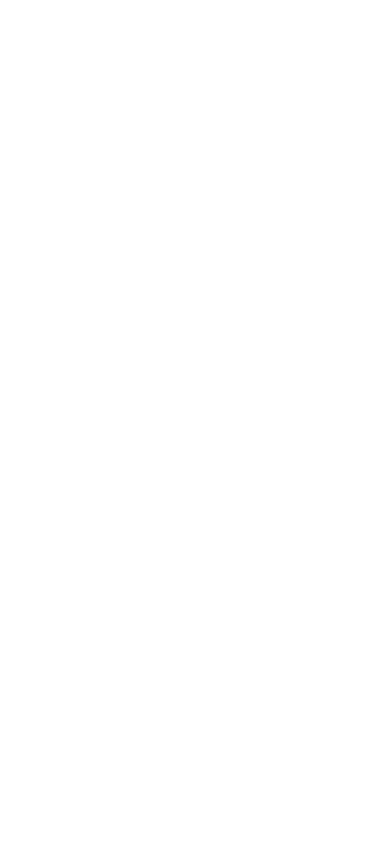
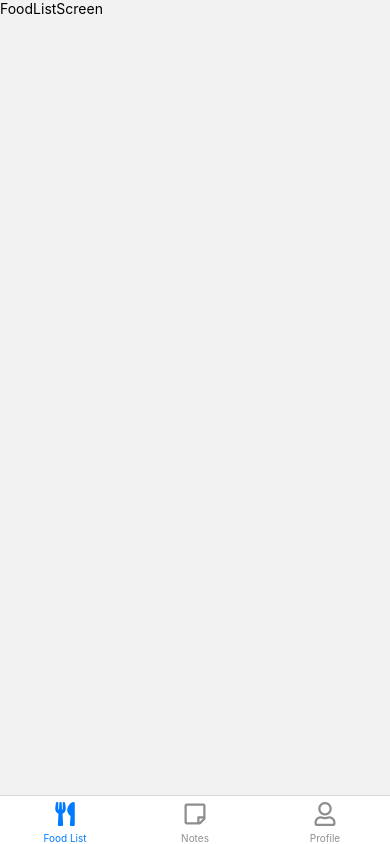
Before and after one commit to kashsbd/foodsense, a React Native app: screen /FoodList in a window 390 px wide. Built offline with nearby package versions, Linux system fonts and the light colour scheme.

Commit message:
feat: frontend template is done

```diff
--- a/App.js
+++ b/App.js
@@ -1,14 +1,51 @@
-import { StyleSheet, View } from "react-native";
+import { NavigationContainer } from "@react-navigation/native";
+import { createBottomTabNavigator } from "@react-navigation/bottom-tabs";
+import { FontAwesome5 } from "@expo/vector-icons";
 
+import FoodStackComponent from "./screens/food/navigation/FoodStackComponent";
+import NoteStackComponent from "./screens/note/navigation/NoteStackComponent";
+import ProfileScreen from "./screens/profile/ProfileScreen";
+
+const BottomTabs = createBottomTabNavigator();
 export default function App() {
-  return <View style={styles.container}></View>;
+  return (
+    <NavigationContainer>
+      <BottomTabs.Navigator
+        activeColor="#fff"
+        inactiveColor="black"
+        screenOptions={{ headerShown: false }}
+      >
+        <BottomTabs.Screen
+          name="FoodStack"
+          component={FoodStackComponent}
+          options={{
+            title: "Food List",
+            tabBarIcon: ({ color }) => (
+              <FontAwesome5 name="utensils" size={24} color={color} />
+            ),
+          }}
+        />
+        <BottomTabs.Screen
+          name="NoteStack"
+          component={NoteStackComponent}
+          options={{
+            title: "Notes",
+            tabBarIcon: ({ color }) => (
+              <FontAwesome5 name="sticky-note" size={24} color={color} />
+            ),
+          }}
+        />
+        <BottomTabs.Screen
+          name="ProfileScreen"
+          component={ProfileScreen}
+          options={{
+            title: "Profile",
+            tabBarIcon: ({ color }) => (
+              <FontAwesome5 name="user" size={24} color={color} />
+            ),
+          }}
+        />
+      </BottomTabs.Navigator>
+    </NavigationContainer>
+  );
 }
-
-const styles = StyleSheet.create({
-  container: {
-    flex: 1,
-    backgroundColor: "#fff",
-    alignItems: "center",
-    justifyContent: "center",
-  },
-});
--- /dev/null
+++ b/screens/auth/navigation/AuthStackComponent.js
@@ -0,0 +1 @@
+import { createNativeStackNavigator } from "@react-navigation/native-stack";
--- /dev/null
+++ b/screens/food/FoodListScreen.js
@@ -0,0 +1,10 @@
+import React from "react";
+import { Text, StyleSheet } from "react-native";
+
+function FoodListScreen() {
+  return <Text>FoodListScreen</Text>;
+}
+
+const styles = StyleSheet.create({});
+
+export default FoodListScreen;
--- /dev/null
+++ b/screens/food/navigation/FoodStackComponent.js
@@ -0,0 +1,18 @@
+import { createNativeStackNavigator } from "@react-navigation/native-stack";
+
+import FoodListScreen from "../FoodListScreen";
+
+const FoodStack = createNativeStackNavigator();
+function FoodStackComponent() {
+  return (
+    <FoodStack.Navigator initialRouteName="FoodList">
+      <FoodStack.Screen
+        name="FoodList"
+        component={FoodListScreen}
+        options={{ headerShown: false }}
+      />
+    </FoodStack.Navigator>
+  );
+}
+
+export default FoodStackComponent;
--- /dev/null
+++ b/screens/note/NoteListScreen.js
@@ -0,0 +1,10 @@
+import React from "react";
+import { Text, StyleSheet } from "react-native";
+
+function NoteListScreen() {
+  return <Text>NoteListScreen</Text>;
+}
+
+const styles = StyleSheet.create({});
+
+export default NoteListScreen;
--- /dev/null
+++ b/screens/note/navigation/NoteStackComponent.js
@@ -0,0 +1,18 @@
+import { createNativeStackNavigator } from "@react-navigation/native-stack";
+
+import NoteListScreen from "../NoteListScreen";
+
+const NoteStack = createNativeStackNavigator();
+function NoteStackComponent() {
+  return (
+    <NoteStack.Navigator initialRouteName="NoteList">
+      <NoteStack.Screen
+        name="NoteList"
+        component={NoteListScreen}
+        options={{ headerShown: false }}
+      />
+    </NoteStack.Navigator>
+  );
+}
+
+export default NoteStackComponent;
--- /dev/null
+++ b/screens/profile/ProfileScreen.js
@@ -0,0 +1,10 @@
+import React from "react";
+import { Text, StyleSheet } from "react-native";
+
+function ProfileScreen() {
+  return <Text>ProfileScreen</Text>;
+}
+
+const styles = StyleSheet.create({});
+
+export default ProfileScreen;
```
Also changed, not shown: screens/auth/LoginScreen.js (added, +10 -0 lines), screens/auth/SignUpScreen.js (added, +10 -0 lines), screens/food/components/FoodListItem.js (added, +10 -0 lines), screens/note/components/NoteListItem.js (added, +10 -0 lines).
